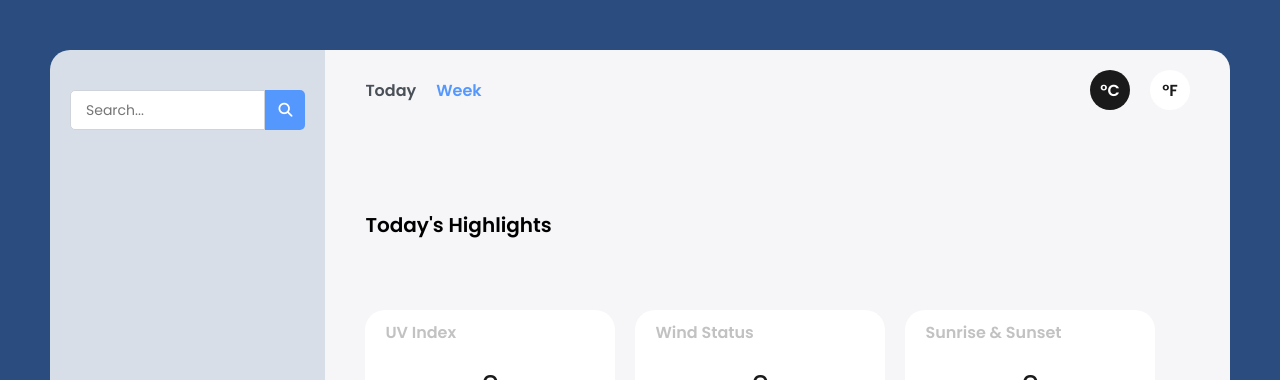
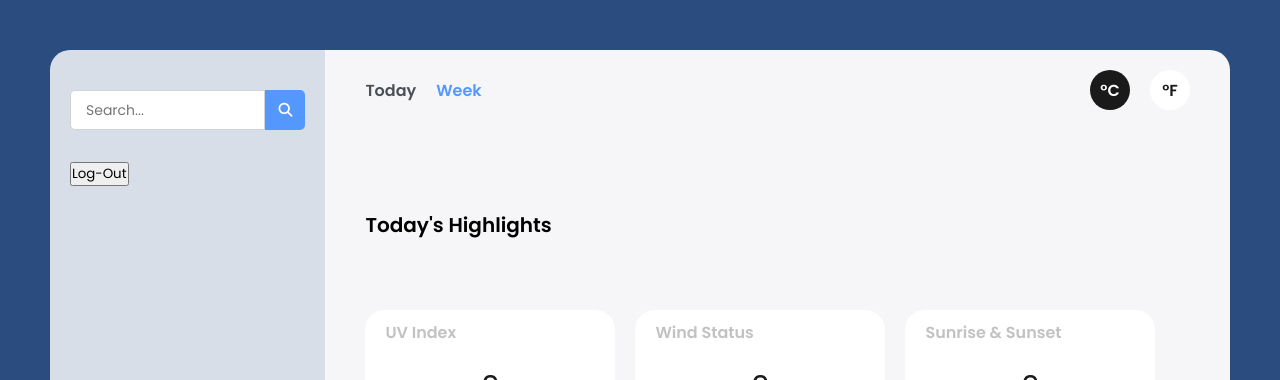
Before and after one commit to Boy2700/Agobo-weather-forcast-system, a plain HTML site: page dist/home.html in a window 1280 px wide. Shown: the top 380 px of the page. Drawn offline with Linux system fonts and the light colour scheme; no server answers.

Commit message:
home.html

```diff
--- a/dist/home.html
+++ b/dist/home.html
@@ -19,6 +19,7 @@
                     <input type="text" id="query" placeholder="Search..." />
                     <button><i class="fas fa-search"></i></button>
                 </form>
+                 <button class="logout-button" onclick="logout()">Log-Out</button>
                 <div class="weather-icon">
                     <img id="icon" src="icons/sun/4.png" alt="" />
                 </div>
@@ -120,7 +121,13 @@
     </div>
     <!-- partial -->
     <script src="./script.js"></script>
-
+ <script>
+        function logout() {
+            if (confirm("Are you sure you want to log out?")) {
+                window.location.href = 'index.html'; // Redirect to login page
+            }
+        }
+    </script>
 </body>
 
 </html>
```
